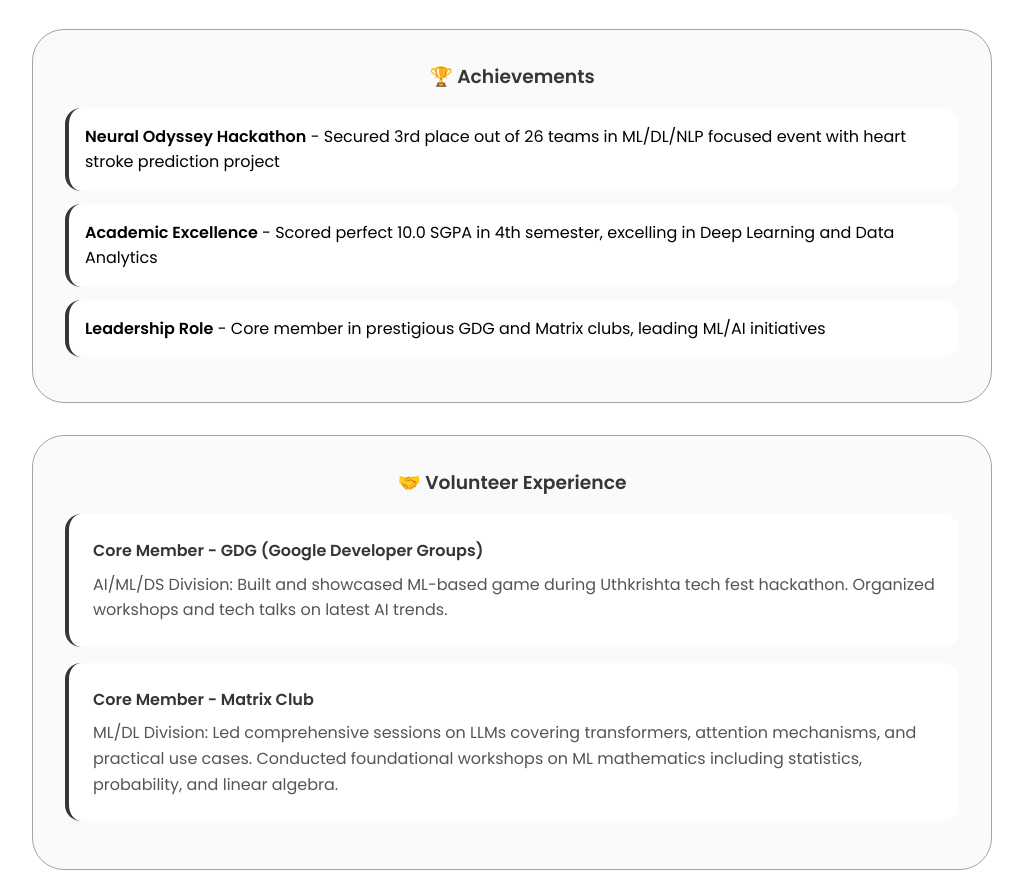
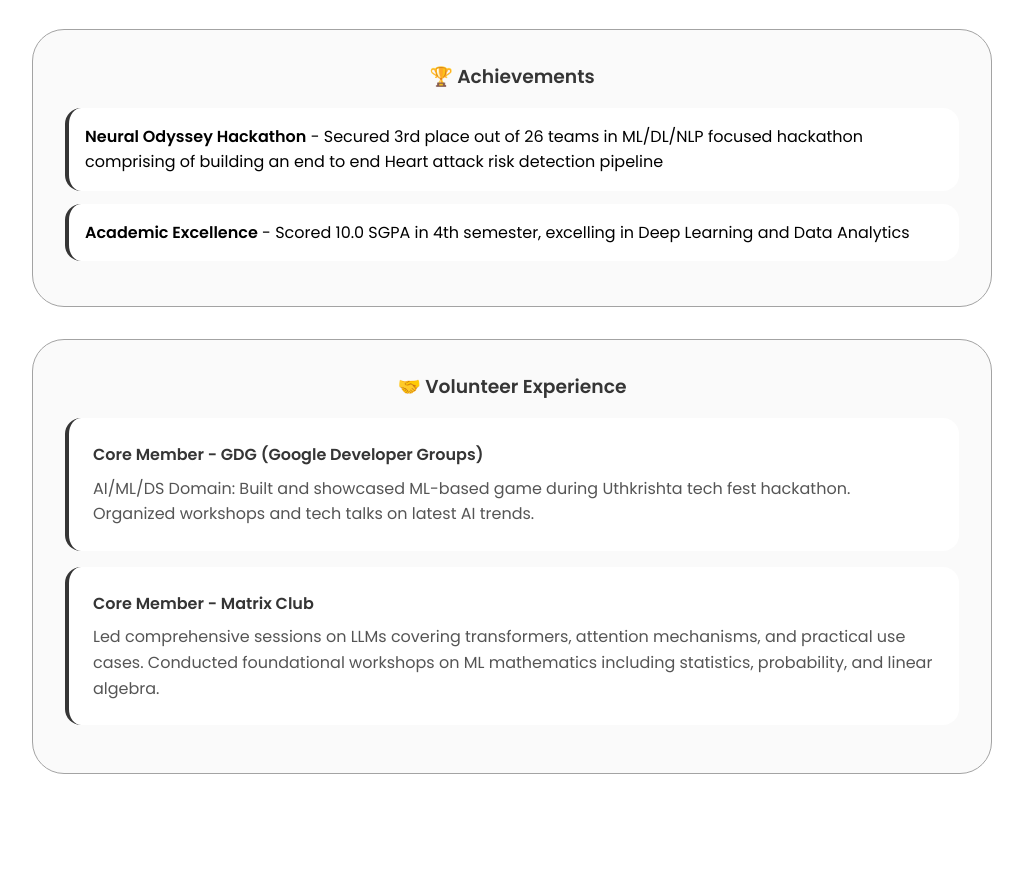
Before and after one commit to Adarshreddy99/Portfolio, a plain HTML site: page index.html in a window 1280 px wide. Shown: the part 1736-2609 px from the top of the page, without its empty margins (128-1151 px from the left). Drawn offline with Linux system fonts and the light colour scheme.

Commit message:
Update index.html

```diff
--- a/index.html
+++ b/index.html
@@ -761,9 +761,8 @@
           <div class="achievements-container">
             <h3>🏆 Achievements</h3>
             <ul class="achievements-list">
-              <li><strong>Neural Odyssey Hackathon</strong> - Secured 3rd place out of 26 teams in ML/DL/NLP focused event with heart stroke prediction project</li>
-              <li><strong>Academic Excellence</strong> - Scored perfect 10.0 SGPA in 4th semester, excelling in Deep Learning and Data Analytics</li>
-              <li><strong>Leadership Role</strong> - Core member in prestigious GDG and Matrix clubs, leading ML/AI initiatives</li>
+              <li><strong>Neural Odyssey Hackathon</strong> - Secured 3rd place out of 26 teams in ML/DL/NLP focused hackathon comprising of building an end to end Heart attack risk detection pipeline</li>
+              <li><strong>Academic Excellence</strong> - Scored 10.0 SGPA in 4th semester, excelling in Deep Learning and Data Analytics</li>
             </ul>
           </div>
 
@@ -771,11 +770,11 @@
             <h3>🤝 Volunteer Experience</h3>
             <div class="volunteer-item">
               <h4>Core Member - GDG (Google Developer Groups)</h4>
-              <p>AI/ML/DS Division: Built and showcased ML-based game during Uthkrishta tech fest hackathon. Organized workshops and tech talks on latest AI trends.</p>
+              <p>AI/ML/DS Domain: Built and showcased ML-based game during Uthkrishta tech fest hackathon. Organized workshops and tech talks on latest AI trends.</p>
             </div>
             <div class="volunteer-item">
               <h4>Core Member - Matrix Club</h4>
-              <p>ML/DL Division: Led comprehensive sessions on LLMs covering transformers, attention mechanisms, and practical use cases. Conducted foundational workshops on ML mathematics including statistics, probability, and linear algebra.</p>
+              <p>Led comprehensive sessions on LLMs covering transformers, attention mechanisms, and practical use cases. Conducted foundational workshops on ML mathematics including statistics, probability, and linear algebra.</p>
             </div>
           </div>
         </div>
```
